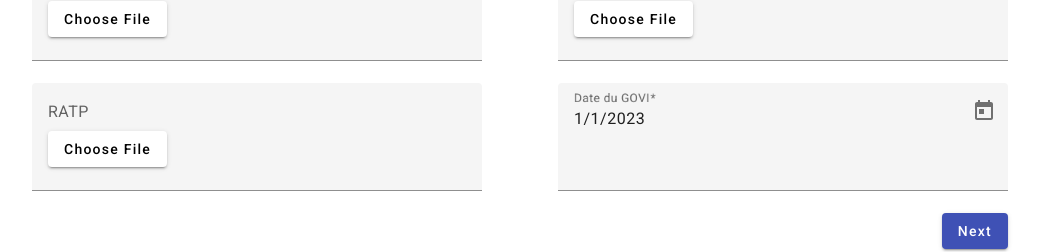
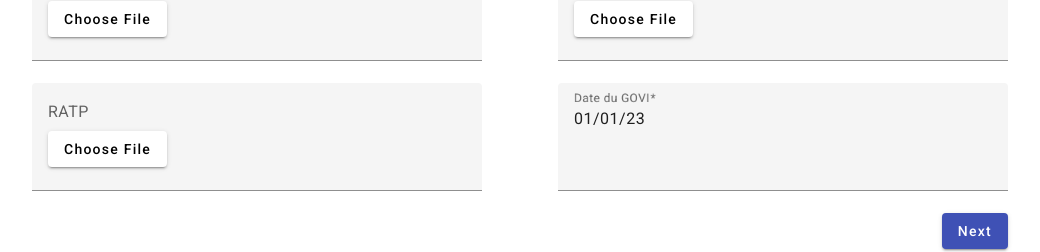
Before and after one commit to raphI0/GOVI-2.0, an Angular app in the folder GOVI-Front/: page / in a window 1280 px wide. Shown: the part 373-625 px from the top of the page, without its empty margins (120-1160 px from the left). Built offline with nearby package versions, Linux system fonts and the light colour scheme.

Commit message:
Problème de date résolu (plus de calendrier)

```diff
--- a/GOVI-Front/src/app/components/stepper/stepper.component.html
+++ b/GOVI-Front/src/app/components/stepper/stepper.component.html
@@ -60,10 +60,11 @@
 
         <mat-form-field [formGroup]="step1FormGroup">
           <mat-label>Date du GOVI</mat-label>
-          <input matInput required="true" [formControlName]="'DateFormControl'" [matDatepicker]="picker" placeholder="01/01/99">
-          <mat-datepicker-toggle matIconSuffix [for]="picker"></mat-datepicker-toggle>
-          <mat-datepicker #picker></mat-datepicker>
-           <!-- <mat-error *ngIf="step1FormGroup.get('DateFormControl')?.hasError('pattern')"></mat-error> -->
+          <input matInput required="true" [formControlName]="'DateFormControl'" placeholder="01/01/99">
+          <!-- <input matInput required="true" [formControlName]="'DateFormControl'" [matDatepicker]="picker" placeholder="01/01/99"> -->
+          <!-- <mat-datepicker-toggle matIconSuffix [for]="picker"></mat-datepicker-toggle> -->
+          <!--<mat-datepicker #picker></mat-datepicker> -->
+          <mat-error *ngIf="step1FormGroup.get('DateFormControl')?.hasError('pattern')"></mat-error>
         </mat-form-field>
 
       </form>
--- a/GOVI-Front/src/app/components/stepper/stepper.component.ts
+++ b/GOVI-Front/src/app/components/stepper/stepper.component.ts
@@ -17,7 +17,8 @@ export class StepperComponent {
   fichiersEnCoursDeLecture: number = 0;
   isLoading = false;
 
-  dateRegex = '^(0[1-9]|[12][0-9]|3[01])\\/(0[1-9]|1[012])\\/([0-9]{2})$';
+  dateRegex =
+    '^(?:(?:31(\\/|-|\\.)(?:0?[13578]|1[02]))\\1|(?:(?:29|30)(\\/|-|\\.)(?:0?[13-9]|1[0-2])\\2))(?:(?:1[6-9]|[2-9]\\d)?\\d{2})$|^(?:29(\\/|-|\\.)0?2\\3(?:(?:(?:1[6-9]|[2-9]\\d)?(?:0[48]|[2468][048]|[13579][26])|(?:(?:16|[2468][048]|[3579][26])00))))$|^(?:0?[1-9]|1\\d|2[0-8])(\\/|-|\\.)(?:(?:0?[1-9])|(?:1[0-2]))\\4(?:(?:1[6-9]|[2-9]\\d)?\\d{2})$';
   excelRegex = '.*\\.(xls|xlsx)$';
   txtRegex = '.*\\.txt$';
 
@@ -35,9 +36,9 @@ export class StepperComponent {
       Validators.pattern(this.txtRegex),
     ]),
     RATPFormControl: new FormControl('', [Validators.pattern(this.excelRegex)]),
-    DateFormControl: new FormControl(new Date('01/01/23'), [
+    DateFormControl: new FormControl('01/01/23', [
       Validators.required,
-      //Validators.pattern(this.dateRegex),
+      Validators.pattern(this.dateRegex),
     ]),
   });
 
@@ -48,7 +49,7 @@ export class StepperComponent {
   updateDemandeGOVI() {
     let date = this.step1FormGroup.get('DateFormControl')?.value;
     if (date) {
-      this.demandeGOVI.date = date;
+      this.demandeGOVI.date = new Date(date);
     }
   }
   submit() {
```
Also changed, not shown: 1 other file (tests, documents, lock files or other folders).
